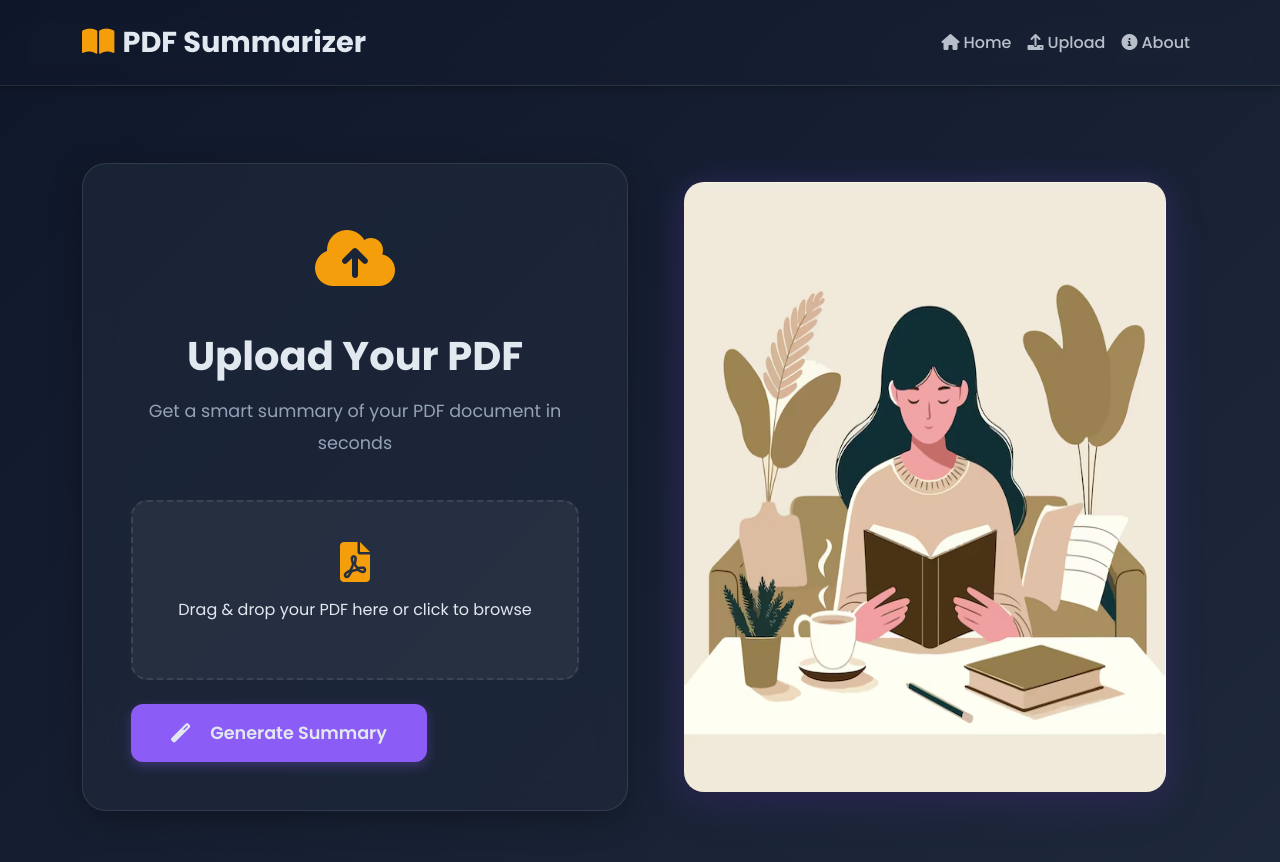
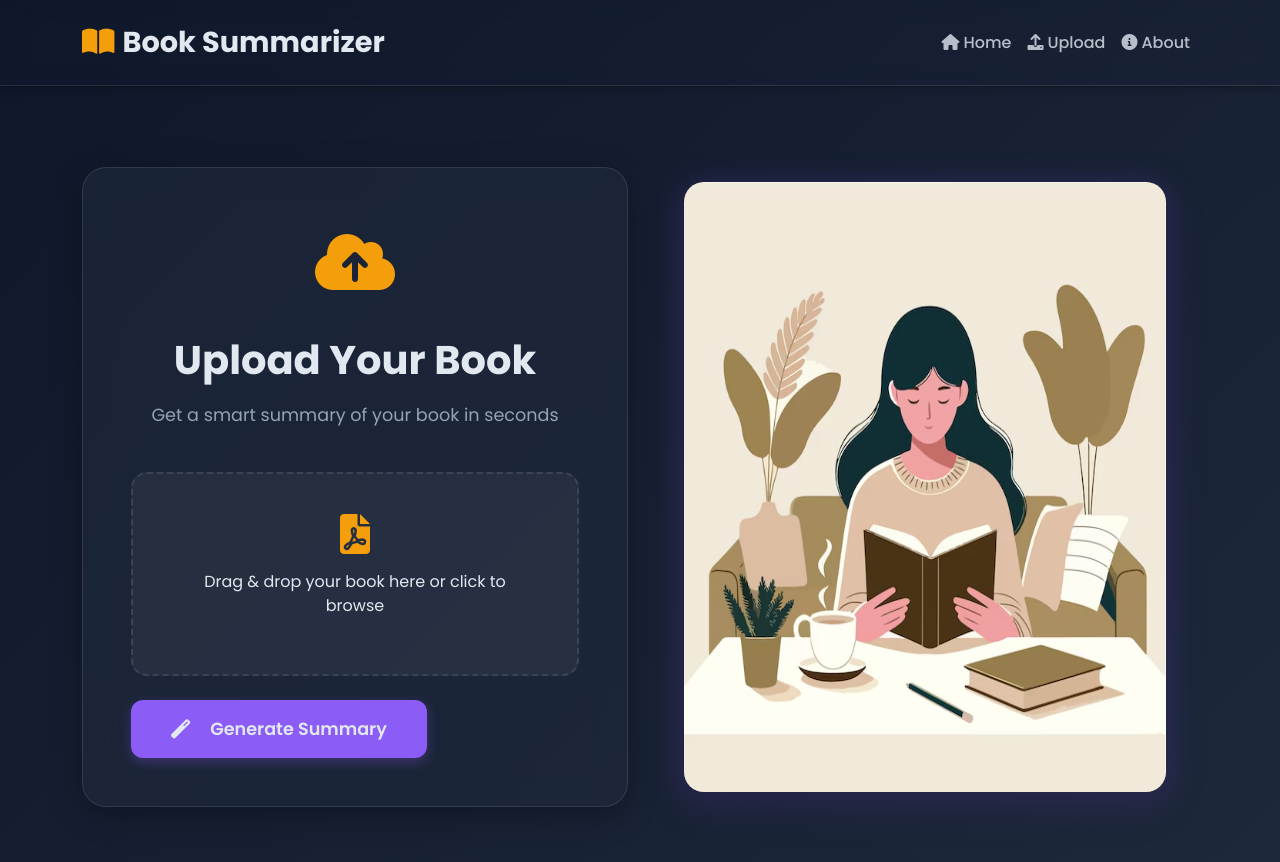
Before and after one commit to Anmolkannaujiya/pdf-summarizer, a Flask app: page /index.html in a window 1280 px wide. Shown: the top 862 px of the page. Run offline with Flask 3, Linux system fonts and the light colour scheme.

Commit message:
pics modified

```diff
--- a/app.py
+++ b/app.py
@@ -10,7 +10,7 @@ import logging
 import secrets
 
 # Configure logging
-logging.basicConfig(level=logging.DEBUG)
+logging.basicConfig(level=logging.INFO)
 logger = logging.getLogger(__name__)
 
 # Load environment variables
@@ -20,7 +20,7 @@ app = Flask(__name__)
 CORS(app)  # Enable CORS for all routes
 app.secret_key = secrets.token_hex(16)  # Secure random secret key
 app.config['UPLOAD_FOLDER'] = 'uploads'
-app.config['MAX_CONTENT_LENGTH'] = 16 * 1024 * 1024  # 16MB max file size
+app.config['MAX_CONTENT_LENGTH'] = 200 * 1024 * 1024  # 200MB max file size
 ALLOWED_EXTENSIONS = {'pdf'}
 
 # Configure Gemini API
@@ -61,7 +61,7 @@ def safe_remove_file(filepath):
 
 @app.errorhandler(413)
 def request_entity_too_large(error):
-    flash('File too large. Maximum file size is 16MB.')
+    flash('File too large. Maximum file size is 200MB.')
     return redirect(url_for('landing'))
 
 @app.route('/')
@@ -71,35 +71,63 @@ def landing():
 @app.route('/index.html', methods=['GET', 'POST'])
 def upload_file():
     if request.method == 'POST':
-        if 'file' not in request.files:
-            flash('No file part')
-            return redirect(request.url)
-        file = request.files['file']
-        if file.filename == '':
-            flash('No selected file')
-            return redirect(request.url)
-        if file and file.filename.endswith('.pdf'):
-            filename = secure_filename(file.filename)
-            filepath = os.path.join(app.config['UPLOAD_FOLDER'], filename)
-            file.save(filepath)
+        try:
+            if 'file' not in request.files:
+                flash('No file part')
+                return redirect(request.url)
 
-            try:
-                text = extract_text_from_pdf(filepath)
-                if not text.strip():
-                    flash('No text could be extracted from the PDF. Please ensure it contains text content.')
+            file = request.files['file']
+            if file.filename == '':
+                flash('No selected file')
+                return redirect(request.url)
+
+            if file and file.filename.endswith('.pdf'):
+                filename = secure_filename(file.filename)
+                filepath = os.path.join(app.config['UPLOAD_FOLDER'], filename)
+
+                # Log file details
+                logger.info(f"Processing file: {filename}")
+
+                # Save the file
+                file.save(filepath)
+                logger.info(f"File saved to: {filepath}")
+
+                try:
+                    # Extract text
+                    logger.info("Starting text extraction")
+                    text = extract_text_from_pdf(filepath)
+
+                    if not text.strip():
+                        flash('No text could be extracted from the PDF. Please ensure it contains text content.')
+                        return redirect(request.url)
+
+                    # Generate summary
+                    logger.info("Starting summarization")
+                    summary = summarize_text(text)
+                    logger.info("Summarization completed")
+
+                    # Clean up
+                    os.remove(filepath)
+                    logger.info("File cleaned up")
+
+                    return render_template('result.html', summary=summary)
+
+                except Exception as e:
+                    logger.error(f"Error processing PDF: {str(e)}")
+                    flash(f'Error processing PDF: {str(e)}')
+                    if os.path.exists(filepath):
+                        os.remove(filepath)
                     return redirect(request.url)
 
-                summary = summarize_text(text)
-                os.remove(filepath)  # Clean up the uploaded file
-                return render_template('result.html', summary=summary)
-            except Exception as e:
-                flash(f'Error processing PDF: {str(e)}')
-                if os.path.exists(filepath):
-                    os.remove(filepath)
+            else:
+                flash('Please upload a PDF file')
                 return redirect(request.url)
-        else:
-            flash('Please upload a PDF file')
+
+        except Exception as e:
+            logger.error(f"Unexpected error: {str(e)}")
+            flash(f'An unexpected error occurred: {str(e)}')
             return redirect(request.url)
+
     return render_template('index.html')
 
 @app.route('/chat', methods=['POST'])
--- a/templates/about.html
+++ b/templates/about.html
@@ -3,7 +3,7 @@
 <head>
     <meta charset="UTF-8">
     <meta name="viewport" content="width=device-width, initial-scale=1.0">
-    <title>About - PDF Summarizer</title>
+    <title>About - Book Summarizer</title>
     <link href="https://cdn.jsdelivr.net/npm/bootstrap@5.3.0/dist/css/bootstrap.min.css" rel="stylesheet">
     <link href="https://cdnjs.cloudflare.com/ajax/libs/font-awesome/6.0.0/css/all.min.css" rel="stylesheet">
     <link href="https://fonts.googleapis.com/css2?family=Poppins:wght@300;400;500;600;700&display=swap" rel="stylesheet">
@@ -192,7 +192,7 @@
     <nav class="navbar navbar-expand-lg navbar-dark bg-transparent">
         <div class="container">
             <a class="navbar-brand" href="/">
-                <i class="fas fa-book-open me-2"></i>PDF Summarizer
+                <i class="fas fa-book-open me-2"></i>Book Summarizer
             </a>
             <button class="navbar-toggler" type="button" data-bs-toggle="collapse" data-bs-target="#navbarNav">
                 <span class="navbar-toggler-icon"></span>
@@ -215,7 +215,7 @@
 
     <div class="container">
         <div class="glass-card">
-            <h1 class="text-center mb-4 section-title">About PDF Summarizer</h1>
+            <h1 class="text-center mb-4 section-title">About Book Summarizer</h1>
             <div class="row">
                 <div class="col-md-4 feature-card">
                     <i class="fas fa-file-pdf feature-icon"></i>
--- a/templates/index.html
+++ b/templates/index.html
@@ -3,7 +3,7 @@
 <head>
     <meta charset="UTF-8">
     <meta name="viewport" content="width=device-width, initial-scale=1.0">
-    <title>PDF Summarizer</title>
+    <title>Book Summarizer</title>
     <link href="https://cdn.jsdelivr.net/npm/bootstrap@5.3.0/dist/css/bootstrap.min.css" rel="stylesheet">
     <link href="https://cdnjs.cloudflare.com/ajax/libs/font-awesome/6.0.0/css/all.min.css" rel="stylesheet">
     <link href="https://fonts.googleapis.com/css2?family=Poppins:wght@300;400;500;600;700&display=swap" rel="stylesheet">
@@ -238,7 +238,7 @@
     <nav class="navbar navbar-expand-lg navbar-dark bg-transparent">
         <div class="container">
             <a class="navbar-brand" href="/">
-                <i class="fas fa-book-open me-2"></i>PDF Summarizer
+                <i class="fas fa-book-open me-2"></i>Book Summarizer
             </a>
             <button class="navbar-toggler" type="button" data-bs-toggle="collapse" data-bs-target="#navbarNav">
                 <span class="navbar-toggler-icon"></span>
@@ -267,8 +267,8 @@
                         <div class="upload-icon">
                             <i class="fas fa-cloud-upload-alt"></i>
                         </div>
-                        <h1 class="upload-title">Upload Your PDF</h1>
-                        <p class="upload-description">Get a smart summary of your PDF document in seconds</p>
+                        <h1 class="upload-title">Upload Your Book</h1>
+                        <p class="upload-description">Get a smart summary of your book in seconds</p>
 
                         {% with messages = get_flashed_messages() %}
                             {% if messages %}
@@ -281,7 +281,7 @@
                         <form method="post" enctype="multipart/form-data" id="uploadForm">
                             <div class="custom-file-upload" id="dropZone">
                                 <i class="fas fa-file-pdf"></i>
-                                <p class="mb-0">Drag & drop your PDF here or click to browse</p>
+                                <p class="mb-0">Drag & drop your book here or click to browse</p>
                                 <input type="file" id="fileInput" name="file" accept=".pdf" required>
                                 <div id="fileName"></div>
                             </div>
--- a/templates/result.html
+++ b/templates/result.html
@@ -3,7 +3,7 @@
 <head>
     <meta charset="UTF-8">
     <meta name="viewport" content="width=device-width, initial-scale=1.0">
-    <title>Smart PDF Summary & Chat</title>
+    <title>Smart Book Summary & Chat</title>
     <link href="https://cdn.jsdelivr.net/npm/bootstrap@5.3.0/dist/css/bootstrap.min.css" rel="stylesheet">
     <link href="https://cdnjs.cloudflare.com/ajax/libs/font-awesome/6.0.0/css/all.min.css" rel="stylesheet">
     <link href="https://fonts.googleapis.com/css2?family=Inter:wght@400;500;600;700&display=swap" rel="stylesheet">
@@ -227,7 +227,7 @@
     <nav class="navbar navbar-expand-lg navbar-dark bg-transparent">
         <div class="container">
             <a class="navbar-brand" href="/">
-                <i class="fas fa-book-open me-2"></i>PDF Summarizer
+                <i class="fas fa-book-open me-2"></i>Book Summarizer
             </a>
             <button class="navbar-toggler" type="button" data-bs-toggle="collapse" data-bs-target="#navbarNav">
                 <span class="navbar-toggler-icon"></span>
```
Also changed, not shown: templates/landing.html (+4 -4 lines).
